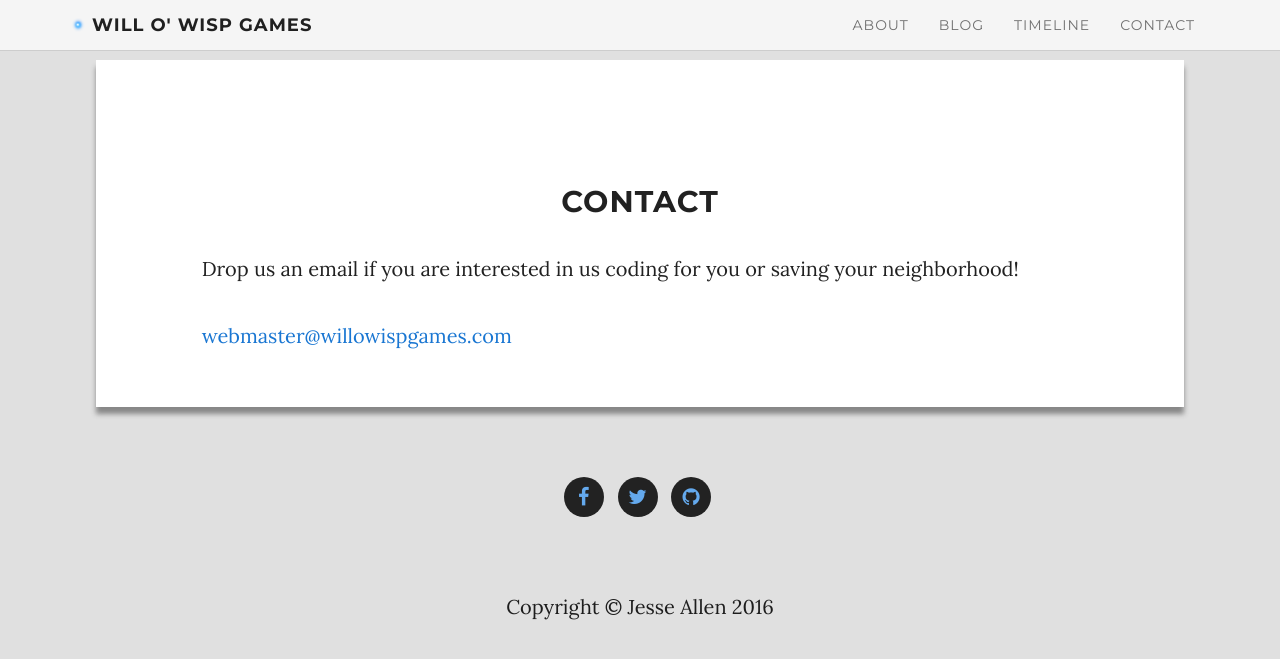
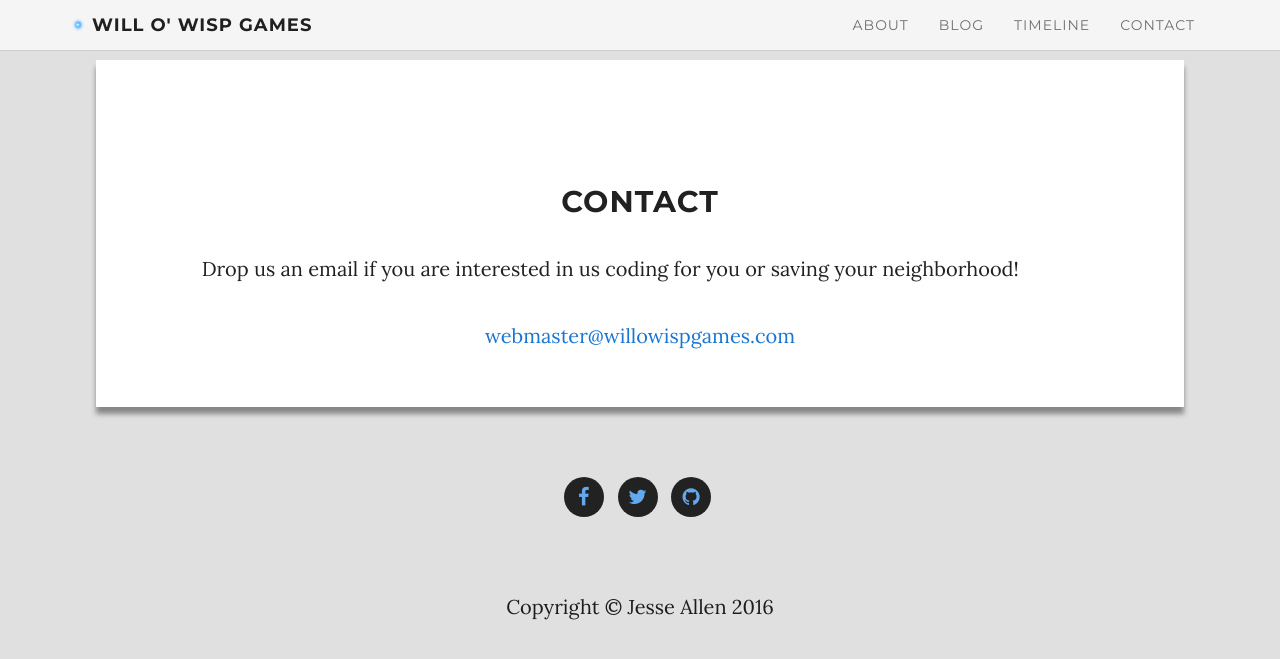
Before and after one commit to WilloWispGames/WilloWispGames.github.io, a Jekyll site: the page built from index.html, in a window 1280 px wide and 900 px high, scrolled down 3746 px. Shown: the top 659 px of the window. Built offline with Jekyll 4.4.1, drawn with Linux system fonts in a browser that asks for light colours; nearby versions of some CDN libraries; comment, search, counter and statistics services are not loaded.

Commit message:
Updates for p2

```diff
--- a/_includes/contact.html
+++ b/_includes/contact.html
@@ -10,7 +10,7 @@
       {% if site.email %}
         {% if site.email contains '@' %}
           {% assign newemail = site.email | split: '@' %}
-            <p>
+            <div class="p2">
             <script>
               function join_at_email(user, domain){
               return (user && domain)?(user + "@" + domain):"";
@@ -22,7 +22,7 @@
               + '</a>'
               );
               </script>
-            </p>
+            </div>
         {% else %}
           <div class="p2"><a href="mailto:{{ site.email }}">{{ site.email }}</a></div>
         {% endif %}
```
